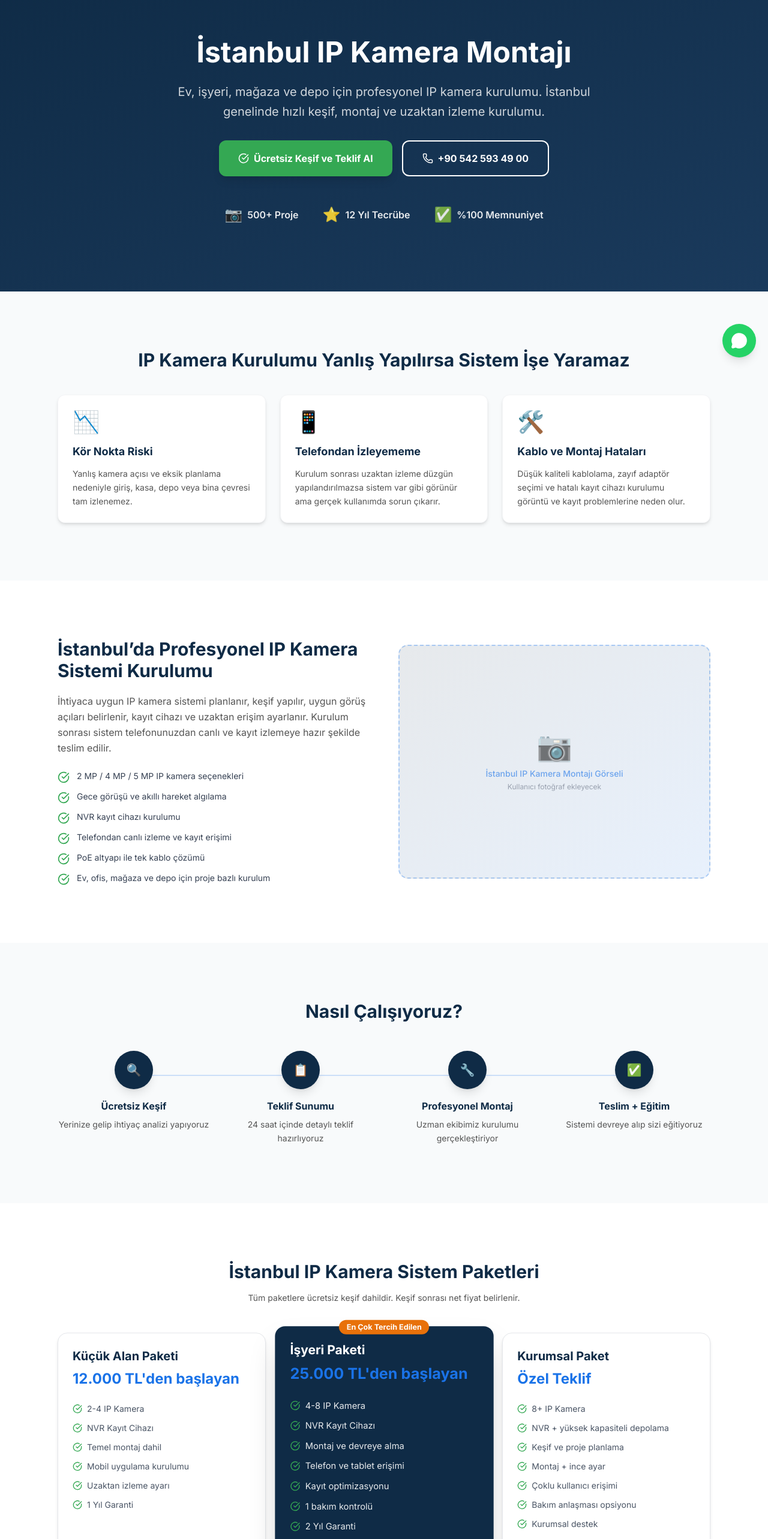
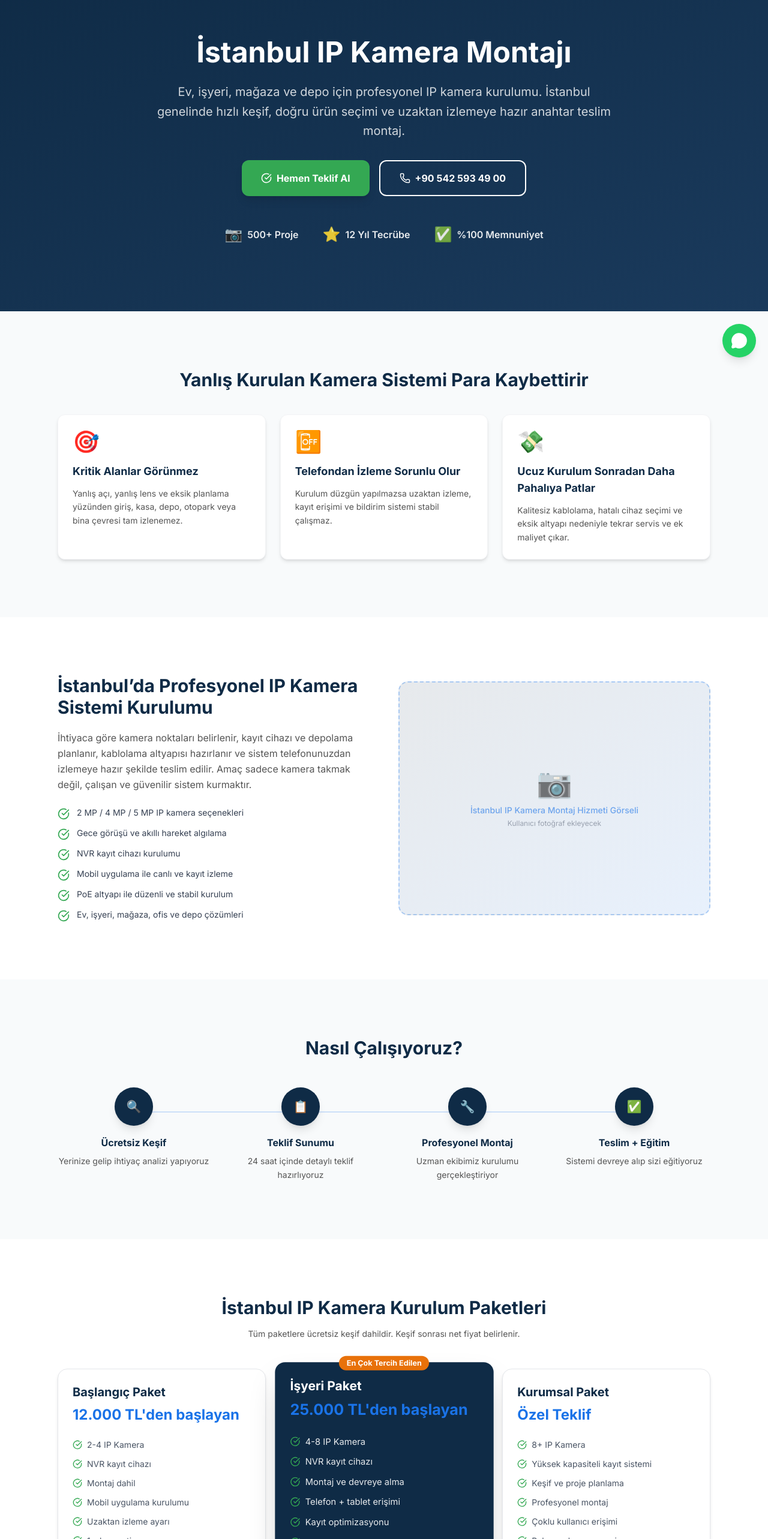
Before and after one commit to Alfasoylu/guvenlikservisi, a Next.js app: page /teklif/kamera/istanbul-ip-kamera-montaji in a window 1280 px wide. Shown: the part 180-2746 px from the top of the page at 60% size. Built offline with nearby package versions, Linux system fonts and the light colour scheme.

Commit message:
Update page.tsx

```diff
--- a/src/app/teklif/kamera/istanbul-ip-kamera-montaji/page.tsx
+++ b/src/app/teklif/kamera/istanbul-ip-kamera-montaji/page.tsx
@@ -6,30 +6,30 @@ const data: LandingPageData = {
   hero: {
     title: "İstanbul IP Kamera Montajı",
     subtitle:
-      "Ev, işyeri, mağaza ve depo için profesyonel IP kamera kurulumu. İstanbul genelinde hızlı keşif, montaj ve uzaktan izleme kurulumu.",
-    ctaLabel: "Ücretsiz Keşif ve Teklif Al",
+      "Ev, işyeri, mağaza ve depo için profesyonel IP kamera kurulumu. İstanbul genelinde hızlı keşif, doğru ürün seçimi ve uzaktan izlemeye hazır anahtar teslim montaj.",
+    ctaLabel: "Hemen Teklif Al",
   },
 
   problem: {
-    title: "IP Kamera Kurulumu Yanlış Yapılırsa Sistem İşe Yaramaz",
+    title: "Yanlış Kurulan Kamera Sistemi Para Kaybettirir",
     cards: [
       {
-        icon: "📉",
-        title: "Kör Nokta Riski",
+        icon: "🎯",
+        title: "Kritik Alanlar Görünmez",
         description:
-          "Yanlış kamera açısı ve eksik planlama nedeniyle giriş, kasa, depo veya bina çevresi tam izlenemez.",
+          "Yanlış açı, yanlış lens ve eksik planlama yüzünden giriş, kasa, depo, otopark veya bina çevresi tam izlenemez.",
       },
       {
-        icon: "📱",
-        title: "Telefondan İzleyememe",
+        icon: "📴",
+        title: "Telefondan İzleme Sorunlu Olur",
         description:
-          "Kurulum sonrası uzaktan izleme düzgün yapılandırılmazsa sistem var gibi görünür ama gerçek kullanımda sorun çıkarır.",
+          "Kurulum düzgün yapılmazsa uzaktan izleme, kayıt erişimi ve bildirim sistemi stabil çalışmaz.",
       },
       {
-        icon: "🛠️",
-        title: "Kablo ve Montaj Hataları",
+        icon: "💸",
+        title: "Ucuz Kurulum Sonradan Daha Pahalıya Patlar",
         description:
-          "Düşük kaliteli kablolama, zayıf adaptör seçimi ve hatalı kayıt cihazı kurulumu görüntü ve kayıt problemlerine neden olur.",
+          "Kalitesiz kablolama, hatalı cihaz seçimi ve eksik altyapı nedeniyle tekrar servis ve ek maliyet çıkar.",
       },
     ],
   },
@@ -37,46 +37,46 @@ const data: LandingPageData = {
   solution: {
     title: "İstanbul’da Profesyonel IP Kamera Sistemi Kurulumu",
     description:
-      "İhtiyaca uygun IP kamera sistemi planlanır, keşif yapılır, uygun görüş açıları belirlenir, kayıt cihazı ve uzaktan erişim ayarlanır. Kurulum sonrası sistem telefonunuzdan canlı ve kayıt izlemeye hazır şekilde teslim edilir.",
+      "İhtiyaca göre kamera noktaları belirlenir, kayıt cihazı ve depolama planlanır, kablolama altyapısı hazırlanır ve sistem telefonunuzdan izlemeye hazır şekilde teslim edilir. Amaç sadece kamera takmak değil, çalışan ve güvenilir sistem kurmaktır.",
     features: [
       "2 MP / 4 MP / 5 MP IP kamera seçenekleri",
       "Gece görüşü ve akıllı hareket algılama",
       "NVR kayıt cihazı kurulumu",
-      "Telefondan canlı izleme ve kayıt erişimi",
-      "PoE altyapı ile tek kablo çözümü",
-      "Ev, ofis, mağaza ve depo için proje bazlı kurulum",
+      "Mobil uygulama ile canlı ve kayıt izleme",
+      "PoE altyapı ile düzenli ve stabil kurulum",
+      "Ev, işyeri, mağaza, ofis ve depo çözümleri",
     ],
-    imagePlaceholder: "İstanbul IP Kamera Montajı Görseli",
+    imagePlaceholder: "İstanbul IP Kamera Montaj Hizmeti Görseli",
   },
 
   packages: {
-    title: "İstanbul IP Kamera Sistem Paketleri",
+    title: "İstanbul IP Kamera Kurulum Paketleri",
     items: [
       {
-        name: "Küçük Alan Paketi",
+        name: "Başlangıç Paket",
         price: "12.000 TL'den başlayan",
         features: [
           "2-4 IP Kamera",
-          "NVR Kayıt Cihazı",
-          "Temel montaj dahil",
+          "NVR kayıt cihazı",
+          "Montaj dahil",
           "Mobil uygulama kurulumu",
           "Uzaktan izleme ayarı",
-          "1 Yıl Garanti",
+          "1 yıl garanti",
         ],
       },
       {
-        name: "İşyeri Paketi",
+        name: "İşyeri Paket",
         price: "25.000 TL'den başlayan",
         badge: "En Çok Tercih Edilen",
         highlighted: true,
         features: [
           "4-8 IP Kamera",
-          "NVR Kayıt Cihazı",
+          "NVR kayıt cihazı",
           "Montaj ve devreye alma",
-          "Telefon ve tablet erişimi",
+          "Telefon + tablet erişimi",
           "Kayıt optimizasyonu",
           "1 bakım kontrolü",
-          "2 Yıl Garanti",
+          "2 yıl garanti",
         ],
       },
       {
@@ -84,9 +84,9 @@ const data: LandingPageData = {
         price: "Özel Teklif",
         features: [
           "8+ IP Kamera",
-          "NVR + yüksek kapasiteli depolama",
+          "Yüksek kapasiteli kayıt sistemi",
           "Keşif ve proje planlama",
-          "Montaj + ince ayar",
+          "Profesyonel montaj",
           "Çoklu kullanıcı erişimi",
           "Bakım anlaşması opsiyonu",
           "Kurumsal destek",
@@ -97,19 +97,19 @@ const data: LandingPageData = {
 
   testimonials: [
     {
-      text: "Mağazamıza IP kamera sistemi kuruldu. Görüş açıları doğru planlandı, telefon bağlantısı da sorunsuz çalışıyor.",
+      text: "Mağazamız için IP kamera montajı yaptırdık. Görüş açıları doğru ayarlandı, uzaktan izleme sorunsuz çalışıyor.",
       name: "Murat A.",
       role: "İstanbul / Mağaza Sahibi",
       rating: 5,
     },
     {
-      text: "Ofis için 6 kameralı sistem yaptırdık. Kurulum hızlıydı, uzaktan izleme ve kayıt erişimi eksiksiz teslim edildi.",
+      text: "Ofisimize 6 kameralı sistem kuruldu. İş temizdi, teslim sonrası telefon bağlantısı da eksiksiz yapıldı.",
       name: "Selin T.",
       role: "İstanbul / Ofis Yöneticisi",
       rating: 5,
     },
     {
-      text: "Depo alanı için IP kamera montajı yaptırdık. Giriş-çıkış ve raf koridorları net şekilde izleniyor.",
+      text: "Depo alanı için kurulum yaptırdık. Giriş çıkış ve raf koridorlarını net izleyebiliyoruz.",
       name: "Yusuf K.",
       role: "İstanbul / Depo İşletmecisi",
       rating: 5,
@@ -120,34 +120,34 @@ const data: LandingPageData = {
     {
       question: "İstanbul IP kamera montajı ne kadar sürer?",
       answer:
-        "Küçük alanlarda kurulum genelde aynı gün tamamlanır. İşletme ve depo gibi alanlarda sistem büyüklüğüne göre süre 1-3 güne çıkabilir.",
+        "Küçük alanlarda kurulum çoğu zaman aynı gün tamamlanır. Daha büyük projelerde keşif sonrası net süre verilir.",
     },
     {
-      question: "İstanbul’da hangi bölgelere hizmet veriyorsunuz?",
+      question: "İstanbul’un hangi bölgelerine hizmet veriyorsunuz?",
       answer:
-        "Avrupa ve Anadolu Yakası genelinde proje bazlı hizmet veriyoruz. İlçe ve lokasyona göre keşif planlaması yapılır.",
-    },
-    {
-      question: "IP kamera sistemi mi analog kamera sistemi mi daha iyi?",
-      answer:
-        "Yeni kurulumlarda çoğu durumda IP kamera sistemi daha esnek, daha net görüntülü ve daha gelişmiş uzaktan erişim seçenekleri sunduğu için avantajlıdır.",
+        "Avrupa ve Anadolu Yakası genelinde hizmet veriyoruz. İlçe ve proje yapısına göre keşif planlaması yapıyoruz.",
     },
     {
       question: "Telefondan canlı izleme kuruluyor mu?",
       answer:
-        "Evet. Kurduğumuz IP kamera sistemlerinde telefon üzerinden canlı izleme, kayıt izleme ve bildirim altyapısı ayarlanır.",
+        "Evet. Kurduğumuz IP kamera sistemleri telefon üzerinden canlı izleme, kayıt izleme ve bildirim altyapısıyla teslim edilir.",
+    },
+    {
+      question: "IP kamera mı analog kamera mı daha mantıklı?",
+      answer:
+        "Yeni kurulumlarda çoğu işletme ve konutta IP kamera sistemi görüntü kalitesi, ağ yönetimi ve uzaktan erişim açısından daha avantajlıdır.",
     },
     {
       question: "Net fiyat nasıl belirleniyor?",
       answer:
-        "Kamera sayısı, kablolama mesafesi, kayıt süresi, görüntü kalitesi ve montaj zorluğuna göre fiyat değişir. En doğru fiyat keşif sonrası çıkar.",
+        "Kamera sayısı, kablolama mesafesi, kayıt süresi, çözünürlük ve montaj zorluğuna göre fiyat değişir. En doğru fiyat keşif sonrası verilir.",
     },
   ],
 
   cta: {
-    title: "İstanbul IP Kamera Montajı İçin Teklif Alın",
+    title: "İstanbul IP Kamera Montajı İçin Hemen Teklif Alın",
     subtitle:
-      "Formu doldurun, sistem ihtiyacınızı öğrenip size en uygun kurulum teklifini hazırlayalım.",
+      "Formu doldurun, ihtiyacınıza uygun sistemi belirleyip sizi hızlıca arayalım.",
     defaultService: "kamera",
   },
 };
```
